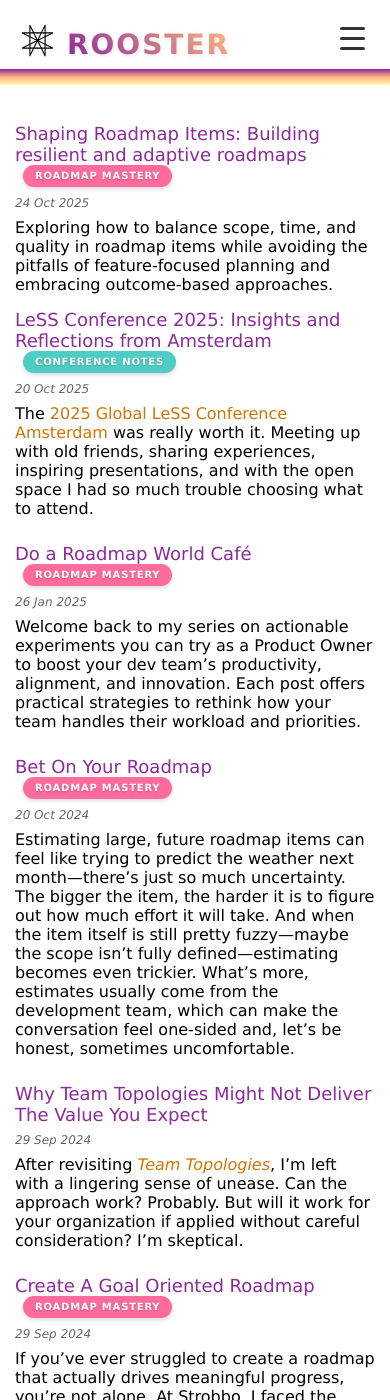
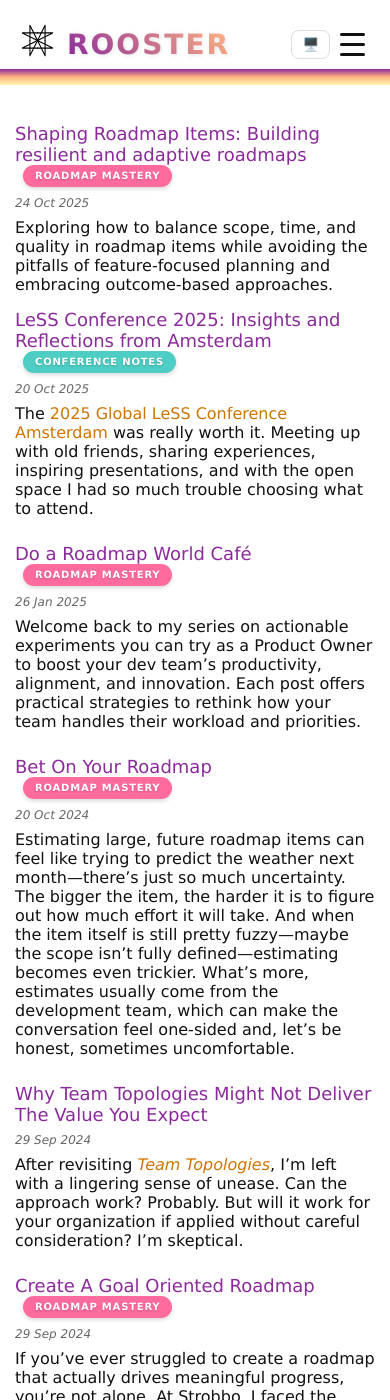
Before and after one commit to mvhaen/mvhaen.github.io, a Jekyll site: the page built from index.html, in a window 390 px wide and 1400 px high. Built offline with Jekyll 4.4.1, drawn with Linux system fonts in a browser that asks for light colours; some web fonts are replaced.

Commit message:
Theme: auto-follow system + toggle cycle (light/dark/system), no-FOUC apply, dark-mode color vars, fix mobile menu width and dark styles; restore floating theme toggle at header right; invert logo in dark; add styled tooltip

```diff
--- a/_includes/navigation.html
+++ b/_includes/navigation.html
@@ -6,11 +6,16 @@
         <h1>Rooster</h1>
       </a>
 
-      <button class="mobile-menu-toggle" aria-label="Toggle menu">
-        <span></span>
-        <span></span>
-        <span></span>
-      </button>
+      <div class="nav-actions">
+        <button class="theme-toggle" aria-label="Toggle dark mode">
+          <span class="theme-toggle-icon">🌙</span>
+        </button>
+        <button class="mobile-menu-toggle" aria-label="Toggle menu">
+          <span></span>
+          <span></span>
+          <span></span>
+        </button>
+      </div>
     </div>
 
     <nav class="nav-menu">
--- a/_layouts/page.html
+++ b/_layouts/page.html
@@ -2,10 +2,24 @@
 <html>
   <head>
     <meta charset="utf-8">
+    <meta name="viewport" content="width=device-width, initial-scale=1">
     <title>{{ page.title }} | Rooster</title>
+    <meta name="color-scheme" content="light dark">
+    <script>
+      // Apply persisted theme early to avoid flash
+      (function(){
+        try {
+          var t = localStorage.getItem('theme');
+          if (t === 'light' || t === 'dark') {
+            document.documentElement.setAttribute('data-theme', t);
+          }
+        } catch(_) {}
+      })();
+    </script>
 
     <!-- Favicon and Icons -->
-    <link rel="icon" type="image/svg+xml" href="/assets/images/icons/favicon-32.svg">
+    <link rel="icon" type="image/svg+xml" href="/assets/images/icons/favicon-32.svg" media="(prefers-color-scheme: light)">
+    <link rel="icon" type="image/svg+xml" href="/assets/images/icons/favicon-32-dark.svg" media="(prefers-color-scheme: dark)">
     <link rel="icon" type="image/x-icon" href="/assets/images/icons/favicon.ico">
     <link rel="apple-touch-icon" href="/assets/images/icons/apple-touch-icon.png">
     <link rel="manifest" href="/assets/images/icons/site.webmanifest">
@@ -25,6 +39,7 @@
     </script>
     <script src="/assets/js/lightbox.js"></script>
     <script src="/assets/js/mobile-menu.js"></script>
+    <script src="/assets/js/theme-toggle.js"></script>
   </head>
   <body>
     {% include navigation.html %}
--- a/_sass/main.scss
+++ b/_sass/main.scss
@@ -2,6 +2,56 @@
 $orange: #FFB380;
 $dark-orange: #d07403;
 $yellow: #FFF9B2;
+
+
+/* Theme variables */
+html {
+  --bg: #ffffff;
+  --content-bg: #ffffff;
+  --text-primary: #111111;
+  --text-secondary: #666666;
+  --border: #dddddd;
+  --nav-bg: #ffffff;
+  --nav-link: #000000;
+  color-scheme: light;
+}
+
+/* Respect system preference when no explicit theme is set */
+@media (prefers-color-scheme: dark) {
+  html:not([data-theme="light"]) {
+    --bg: #0f1115;
+    --content-bg: #141821;
+    --text-primary: #e6e6e6;
+    --text-secondary: #a1a1aa;
+    --border: #2a2f3a;
+    --nav-bg: #0f1115;
+    --nav-link: #e6e6e6;
+    color-scheme: dark;
+  }
+}
+
+/* Invert logo for dark mode when following system or explicitly dark */
+@media (prefers-color-scheme: dark) {
+  html:not([data-theme="light"]) .navigation .logo-title img {
+    filter: invert(1) hue-rotate(180deg);
+  }
+}
+
+html[data-theme="dark"] .navigation .logo-title img {
+  filter: invert(1) hue-rotate(180deg);
+}
+
+/* Explicit dark mode override */
+html[data-theme="dark"] {
+  --bg: #0f1115;
+  --content-bg: #141821;
+  --text-primary: #e6e6e6;
+  --text-secondary: #a1a1aa;
+  --border: #2a2f3a;
+  --nav-bg: #0f1115;
+  --nav-link: #e6e6e6;
+  color-scheme: dark;
+}
 
 
 body {
@@ -14,6 +64,8 @@
   margin-bottom: 100px;
   padding: 0 20px;
   padding-top: 120px; /* Add space for fixed header */
+  background: var(--bg);
+  color: var(--text-primary);
 }
 
 .navigation-container {
@@ -22,9 +74,17 @@
   top: 0;
   left: 0;
   right: 0;
-  background-color: white;
+  background-color: var(--nav-bg);
   z-index: 100;
   padding-top: 15px;
+}
+
+/* Float the action buttons to the far right of the full-width header */
+.navigation-container .nav-actions {
+  position: absolute;
+  right: 16px;
+  top: 8px;
+  z-index: 101;
 }
 
 h2 {
@@ -47,7 +107,7 @@
 .blog-post--subtitle {
   font-size: 16px;
   font-weight: 400;
-  color: #666;
+  color: var(--text-secondary);
   margin-top: 2px;
   margin-bottom: 0;
   font-style: italic;
@@ -87,7 +147,7 @@
   margin: 8px 0;
   border: none;
   height: 1px;
-  background-color: #ddd;
+  background-color: var(--border);
 }
 
 .navigation {
@@ -95,6 +155,7 @@
   margin-top: 0;
   padding-top: 0;
   text-align: center;
+  position: static;
 
   .logo-title {
     display: flex;
@@ -108,6 +169,7 @@
       height: 50px;
       margin-right: 12px;
       margin-bottom: 8px;
+      transition: filter 0.2s ease;
     }
 
     h1 {
@@ -115,7 +177,7 @@
       font-size: 36px;
       margin: 0;
       font-weight: 600;
-      color: black;
+      color: var(--text-primary);
       text-transform: uppercase;
       letter-spacing: 2px;
       background: linear-gradient(45deg, $purple, $orange);
@@ -124,6 +186,50 @@
       background-clip: text;
       filter: drop-shadow(1px 1px 2px rgba(0,0,0,0.1));
       line-height: 1;
+    }
+  }
+
+  .nav-actions {
+    display: flex;
+    align-items: center;
+    gap: 10px;
+  }
+
+  .theme-toggle {
+    background: transparent;
+    border: 1px solid var(--border);
+    color: var(--text-primary);
+    padding: 6px 10px;
+    border-radius: 8px;
+    cursor: pointer;
+    display: inline-flex;
+    align-items: center;
+    gap: 6px;
+    position: relative;
+
+    /* Custom tooltip */
+    &[data-tooltip]::after {
+      content: attr(data-tooltip);
+      position: absolute;
+      bottom: calc(100% + 6px);
+      left: 50%;
+      transform: translateX(-50%);
+      background: var(--content-bg);
+      color: var(--text-primary);
+      border: 1px solid var(--border);
+      border-radius: 6px;
+      padding: 6px 8px;
+      font-size: 12px;
+      white-space: nowrap;
+      box-shadow: 0 2px 6px rgba(0,0,0,0.15);
+      opacity: 0;
+      pointer-events: none;
+      transition: opacity 0.15s ease;
+      z-index: 5;
+    }
+
+    &:hover[data-tooltip]::after {
+      opacity: 1;
     }
   }
 
@@ -142,7 +248,7 @@
     span {
       width: 25px;
       height: 3px;
-      background: #333;
+      background: var(--text-primary);
       border-radius: 3px;
       transition: all 0.3s linear;
       position: relative;
@@ -173,9 +279,10 @@
     margin-top: 0px;
     position: relative;
     z-index: 2;
+    width: 100%;
 
     a {
-      color: black;
+      color: var(--nav-link);
       text-decoration: none;
       font-weight: 500;
       font-size: 16px;
@@ -199,13 +306,17 @@
           transform: translateX(-50%);
           border-left: 6px solid transparent;
           border-right: 6px solid transparent;
-          border-bottom: 8px solid white;
+          border-bottom: 8px solid var(--content-bg);
           z-index: 3;
         }
       }
       &:visited {
-        color: #000;
+        color: var(--nav-link);
       }
+    }
+
+    .theme-toggle {
+      display: none; /* hide desktop menu toggle; we use the top-right one */
     }
   }
 
@@ -266,7 +377,7 @@
   &--date {
     font-style: italic;
     font-size: 12px;
-    color: #666;
+    color: var(--text-secondary);
     font-weight: 400;
     white-space: nowrap;
     flex-shrink: 0;
@@ -339,7 +450,7 @@
       padding: 8px 0;
       font-style: italic;
       font-size: 14px;
-      color: #666;
+      color: var(--text-secondary);
     }
   }
 }
@@ -369,7 +480,7 @@
       left: 0;
       right: 0;
       height: 1px;
-      background-color: #ddd;
+    background-color: var(--border);
     }
   }
 
@@ -379,7 +490,7 @@
     padding-bottom: 0;
     font-size: 28px;
     font-weight: 500;
-    color: #333;
+    color: var(--text-primary);
     line-height: 1.3;
     display: inline;
   }
@@ -391,10 +502,23 @@
     text-align: right;
     flex-shrink: 0;
 
+    a {
+      color: var(--text-primary);
+      text-decoration: none;
+
+      &:hover {
+        text-decoration: underline;
+      }
+
+      &:visited {
+        color: var(--text-primary);
+      }
+    }
+
     .author {
       font-size: 14px;
       font-weight: 400;
-      color: #444;
+      color: var(--text-primary);
       font-style: normal;
       margin-bottom: 0;
       display: block;
@@ -403,7 +527,7 @@
     .date {
       font-size: 12px;
       font-weight: 400;
-      color: #666;
+      color: var(--text-secondary);
       font-style: italic;
       margin-top: -2px;
       display: block;
@@ -486,7 +610,7 @@
   text-align: center;
   font-style: italic;
   font-size: 14px;
-  color: #666;
+  color: var(--text-secondary);
   margin-top: 8px;
   margin-bottom: 20px;
   line-height: 1.4;
@@ -505,15 +629,15 @@
   align-items: center;
   gap: 12px;
   padding: 12px 16px;
-  background-color: #f8f9fa;
+  background-color: var(--content-bg);
   border-radius: 8px;
   text-decoration: none;
-  color: #333;
+  color: var(--text-primary);
   transition: all 0.2s ease;
-  border: 1px solid #e9ecef;
+  border: 1px solid var(--border);
 
   &:hover {
-    background-color: #e9ecef;
+    background-color: transparent;
     transform: translateY(-2px);
     box-shadow: 0 4px 8px rgba(0, 0, 0, 0.1);
     text-decoration: none;
@@ -553,7 +677,7 @@
     margin: 0;
     font-size: 16px;
     line-height: 1.6;
-    color: #444;
+    color: var(--text-primary);
     flex: 1;
   }
 }
@@ -659,7 +783,7 @@
   p {
     margin: 0;
     font-size: 14px;
-    color: #555;
+    color: var(--text-primary);
     line-height: 1.5;
 
     strong {
@@ -683,7 +807,7 @@
 .series-next {
   margin-top: 40px;
   padding-top: 24px;
-  border-top: 2px solid #f0f0f0;
+  border-top: 2px solid var(--border);
 
   h3 {
     font-size: 20px;
@@ -715,7 +839,7 @@
 
     p {
       margin: 0;
-      color: #555;
+      color: var(--text-primary);
       line-height: 1.6;
       font-size: 14px;
     }
@@ -726,20 +850,20 @@
 .changelog {
   margin-top: 40px;
   padding-top: 24px;
-  border-top: 2px solid #f0f0f0;
+  border-top: 2px solid var(--border);
 
   h3 {
     font-size: 20px;
     font-weight: 600;
-    color: #666;
+    color: var(--text-secondary);
     margin-bottom: 16px;
   }
 
   &--content {
-    border: 1px solid #e0e0e0;
+    border: 1px solid var(--border);
     border-radius: 8px;
     padding: 20px;
-    background: #fafafa;
+    background: var(--content-bg);
   }
 
   &--entry {
@@ -752,7 +876,7 @@
 
   &--date {
     font-weight: 600;
-    color: #666;
+    color: var(--text-secondary);
     font-size: 14px;
     display: block;
     margin-bottom: 8px;
@@ -761,7 +885,7 @@
   p {
     margin: 0;
     font-size: 14px;
-    color: #555;
+    color: var(--text-secondary);
     line-height: 1.5;
   }
 }
@@ -771,13 +895,13 @@
   h1 {
     font-size: 36px;
     font-weight: 600;
-    color: #333;
+    color: var(--text-primary);
     margin-bottom: 12px;
   }
 
   > p {
     font-size: 16px;
-    color: #666;
+    color: var(--text-secondary);
     line-height: 1.6;
     margin-bottom: 32px;
   }
@@ -824,7 +948,7 @@
       }
 
       .series-description {
-        color: #555;
+        color: var(--text-primary);
         line-height: 1.6;
         margin-bottom: 16px;
         margin-top: 0;
@@ -843,7 +967,7 @@
           }
 
           a {
-            color: #333;
+            color: var(--text-primary);
             text-decoration: none;
             flex: 1;
             margin-right: 12px;
@@ -870,18 +994,18 @@
   .series-header {
     margin-bottom: 32px;
     padding-bottom: 20px;
-    border-bottom: 1px solid #ddd;
+    border-bottom: 1px solid var(--border);
 
     h1 {
       font-size: 36px;
       font-weight: 600;
-      color: #333;
+      color: var(--text-primary);
       margin-bottom: 12px;
     }
 
     p {
       font-size: 16px;
-      color: #666;
+      color: var(--text-primary);
       line-height: 1.6;
       margin: 0;
     }
@@ -928,7 +1052,7 @@
       }
 
       &--excerpt {
-        color: #555;
+        color: var(--text-secondary);
         line-height: 1.6;
       }
     }
@@ -940,6 +1064,13 @@
   body {
     padding: 0 15px;
     padding-top: 95px;
+  }
+
+  .navigation .nav-actions {
+    position: static;
+    right: auto;
+    top: auto;
+    z-index: auto;
   }
 
   .navigation {
@@ -977,7 +1108,8 @@
       top: 100%;
       left: 0;
       right: 0;
-      background: white;
+      box-sizing: border-box; /* prevent overflow from padding */
+      background: var(--content-bg);
       flex-direction: column;
       gap: 0;
       margin: 0;
@@ -996,7 +1128,7 @@
 
       a {
         padding: 15px 20px;
-        border-bottom: 1px solid #eee;
+        border-bottom: 1px solid var(--border);
         font-size: 18px;
         text-align: center;
 
@@ -1007,6 +1139,15 @@
         &.selected::after {
           display: none;
         }
+      }
+
+      .theme-toggle {
+        position: static;
+        right: auto;
+        top: auto;
+        align-self: center;
+        margin-top: 12px;
+        display: inline-flex;
       }
     }
 
--- /dev/null
+++ b/assets/js/theme-toggle.js
@@ -0,0 +1,126 @@
+/* Theme toggle with persisted preference and system fallback */
+(function () {
+  var STORAGE_KEY = 'theme'; // 'light' | 'dark' | 'system'
+  var root = document.documentElement; // <html>
+  var toggleButtons = [];
+  var iconSpans = [];
+
+  function getStoredPreference() {
+    try {
+      return localStorage.getItem(STORAGE_KEY);
+    } catch (_) {
+      return null;
+    }
+  }
+
+  function setStoredPreference(value) {
+    try {
+      localStorage.setItem(STORAGE_KEY, value);
+    } catch (_) {
+      /* ignore */
+    }
+  }
+
+  function clearStoredPreference() {
+    try {
+      localStorage.removeItem(STORAGE_KEY);
+    } catch (_) {
+      /* ignore */
+    }
+  }
+
+  function prefersDark() {
+    return window.matchMedia && window.matchMedia('(prefers-color-scheme: dark)').matches;
+  }
+
+  function currentMode() {
+    // Priority: stored preference → data-theme → system
+    var stored = getStoredPreference();
+    if (stored === 'dark' || stored === 'light') return stored;
+    var attr = root.getAttribute('data-theme');
+    if (attr === 'dark' || attr === 'light') return attr;
+    return prefersDark() ? 'dark' : 'light';
+  }
+
+  function isSystemMode() {
+    var stored = getStoredPreference();
+    var attr = root.getAttribute('data-theme');
+    return stored === 'system' || !(stored === 'dark' || stored === 'light' || attr === 'dark' || attr === 'light');
+  }
+
+  function applyTheme(mode, persist) {
+    if (persist) setStoredPreference(mode);
+    root.setAttribute('data-theme', mode);
+    updateButtonIcons(currentMode());
+  }
+
+  function updateButtonIcons(mode) {
+    if (!iconSpans.length) return;
+    var system = isSystemMode();
+    var next = system ? 'light' : (mode === 'dark' ? 'system' : 'dark');
+    for (var i = 0; i < iconSpans.length; i++) {
+      iconSpans[i].textContent = system ? '🖥️' : (mode === 'dark' ? '🌙' : '☀️');
+    }
+    for (var j = 0; j < toggleButtons.length; j++) {
+      var label = 'Theme: ' + (system ? 'System' : mode.charAt(0).toUpperCase() + mode.slice(1)) + ' — Next: ' + (next.charAt(0).toUpperCase() + next.slice(1));
+      toggleButtons[j].setAttribute('aria-label', label);
+      toggleButtons[j].setAttribute('title', label);
+      toggleButtons[j].setAttribute('data-tooltip', label);
+    }
+  }
+
+  function init() {
+    toggleButtons = Array.prototype.slice.call(document.querySelectorAll('.theme-toggle'));
+    if (!toggleButtons.length) return;
+    iconSpans = toggleButtons.map(function(btn){ return btn.querySelector('.theme-toggle-icon'); }).filter(Boolean);
+
+    // Initialize based on preference
+    var stored = getStoredPreference();
+    if (stored === 'dark' || stored === 'light') {
+      applyTheme(stored, false);
+    } else {
+      // No stored pref: don't set attribute, let CSS handle system mode; just set icon accordingly
+      updateButtonIcons(currentMode());
+    }
+
+    toggleButtons.forEach(function(btn){
+      btn.addEventListener('click', function () {
+        if (isSystemMode()) {
+          // System → Light
+          applyTheme('light', true);
+          return;
+        }
+        var mode = currentMode();
+        if (mode === 'light') {
+          applyTheme('dark', true);
+        } else if (mode === 'dark') {
+          // Dark → System
+          setStoredPreference('system');
+          root.removeAttribute('data-theme');
+          updateButtonIcons(currentMode());
+        } else {
+          // Fallback to system
+          setStoredPreference('system');
+          root.removeAttribute('data-theme');
+          updateButtonIcons(currentMode());
+        }
+      });
+    });
+
+    // If user hasn't explicitly chosen and system preference changes, reflect it in the icon
+    if (window.matchMedia) {
+      var mql = window.matchMedia('(prefers-color-scheme: dark)');
+      if (!(getStoredPreference() === 'dark' || getStoredPreference() === 'light')) {
+        mql.addEventListener('change', function () {
+          updateButtonIcons(currentMode());
+        });
+      }
+    }
+  }
+
+  if (document.readyState === 'loading') {
+    document.addEventListener('DOMContentLoaded', init);
+  } else {
+    init();
+  }
+})();
```
Also changed, not shown: 1 other file.
